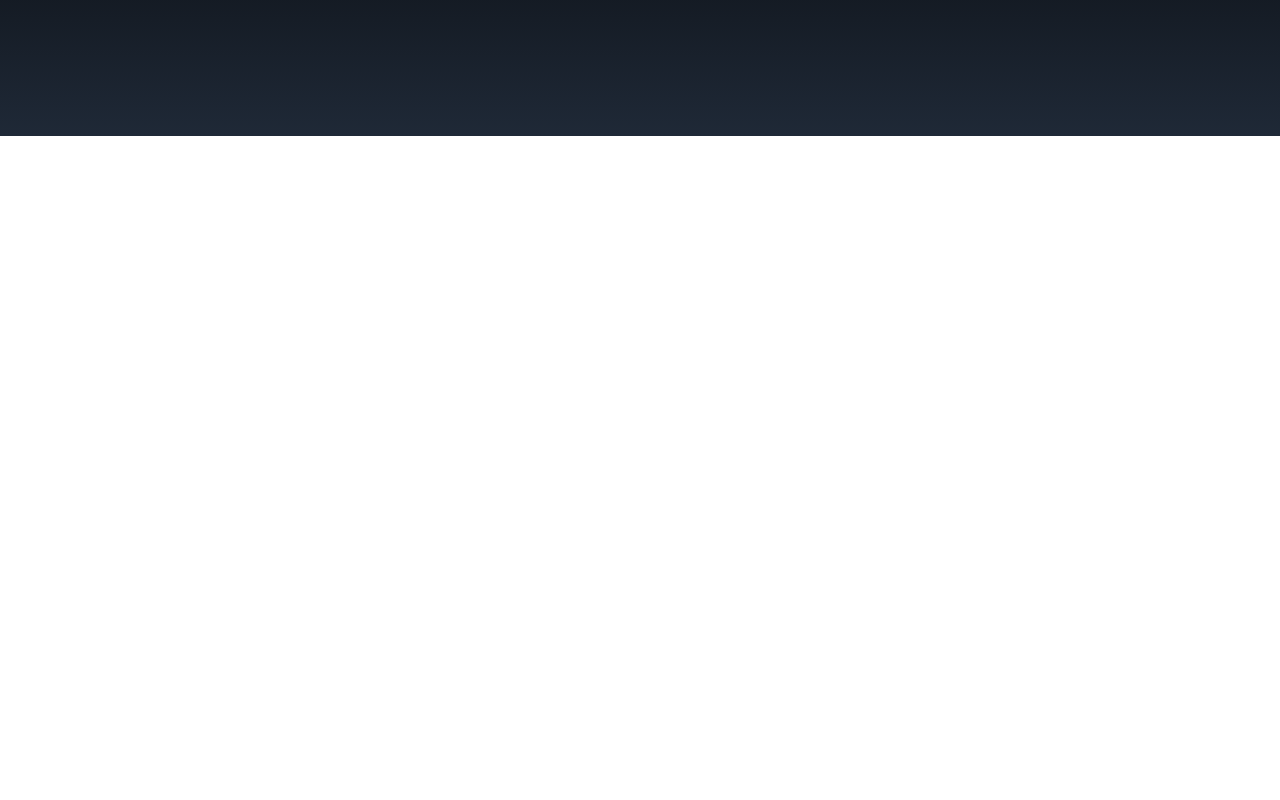
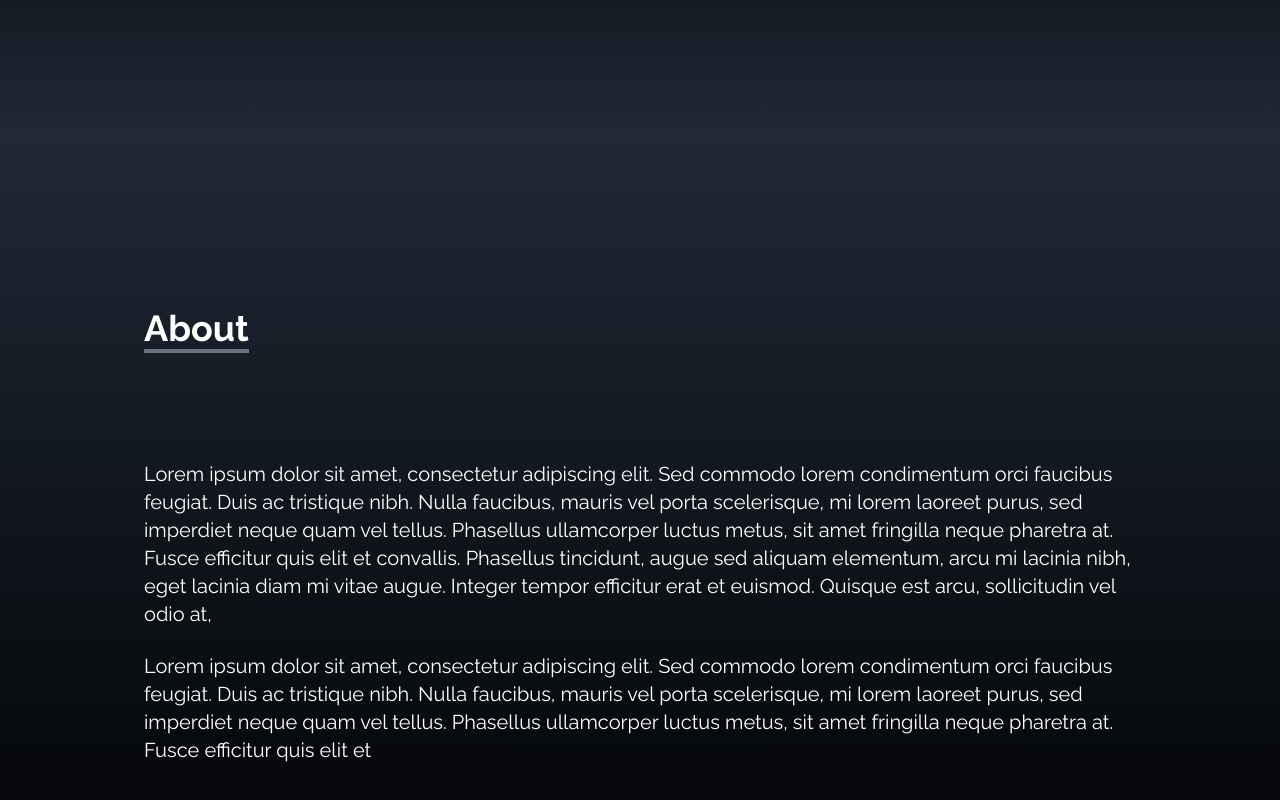
Before and after one commit to kalanatebel97/my-portfolio, a React (Create React App) app: page / in a window 1280 px wide. Shown: the part 664-1464 px from the top of the page. Before the commit the page ends 800 px from the top, so only its background shows below. Built offline with nearby package versions, Linux system fonts and the light colour scheme.

Commit message:
about us

```diff
--- a/src/App.js
+++ b/src/App.js
@@ -1,3 +1,4 @@
+import About from "./components/About/About";
 import Home from "./components/Home/Home";
 import NavBar from "./components/Navbar/Navbar";
 import SocialLinks from "./components/Social-Links/SocialLinks";
@@ -8,6 +9,7 @@ function App() {
 
       <NavBar />
       <Home />
+      <About />
 
  <SocialLinks />
     </div>
--- /dev/null
+++ b/src/components/About/About.js
@@ -0,0 +1,34 @@
+import React from "react";
+
+const About = () => {
+  return (
+    <div name="about" className=" w-full h-screen bg-gradient-to-b  from-gray-800 to-black text-white">
+      <div className="max-w-screen-lg p-4 mx-auto flex flex-col justify-center w-full h-full">
+        <div className="pb-8">
+          <p className="text-4xl font-bold inline border-b-4 border-gray-500"> About</p>
+        </div>
+        <p className="text-xl mt-20">
+          Lorem ipsum dolor sit amet, consectetur adipiscing elit. Sed commodo
+          lorem condimentum orci faucibus feugiat. Duis ac tristique nibh. Nulla
+          faucibus, mauris vel porta scelerisque, mi lorem laoreet purus, sed
+          imperdiet neque quam vel tellus. Phasellus ullamcorper luctus metus,
+          sit amet fringilla neque pharetra at. Fusce efficitur quis elit et
+          convallis. Phasellus tincidunt, augue sed aliquam elementum, arcu mi
+          lacinia nibh, eget lacinia diam mi vitae augue. Integer tempor
+          efficitur erat et euismod. Quisque est arcu, sollicitudin vel odio at,
+
+        </p>
+        <br></br>
+        <p className="text-xl">
+          Lorem ipsum dolor sit amet, consectetur adipiscing elit. Sed commodo
+          lorem condimentum orci faucibus feugiat. Duis ac tristique nibh. Nulla
+          faucibus, mauris vel porta scelerisque, mi lorem laoreet purus, sed
+          imperdiet neque quam vel tellus. Phasellus ullamcorper luctus metus,
+          sit amet fringilla neque pharetra at. Fusce efficitur quis elit et
+        </p>
+      </div>
+    </div>
+  );
+};
+
+export default About;
```
